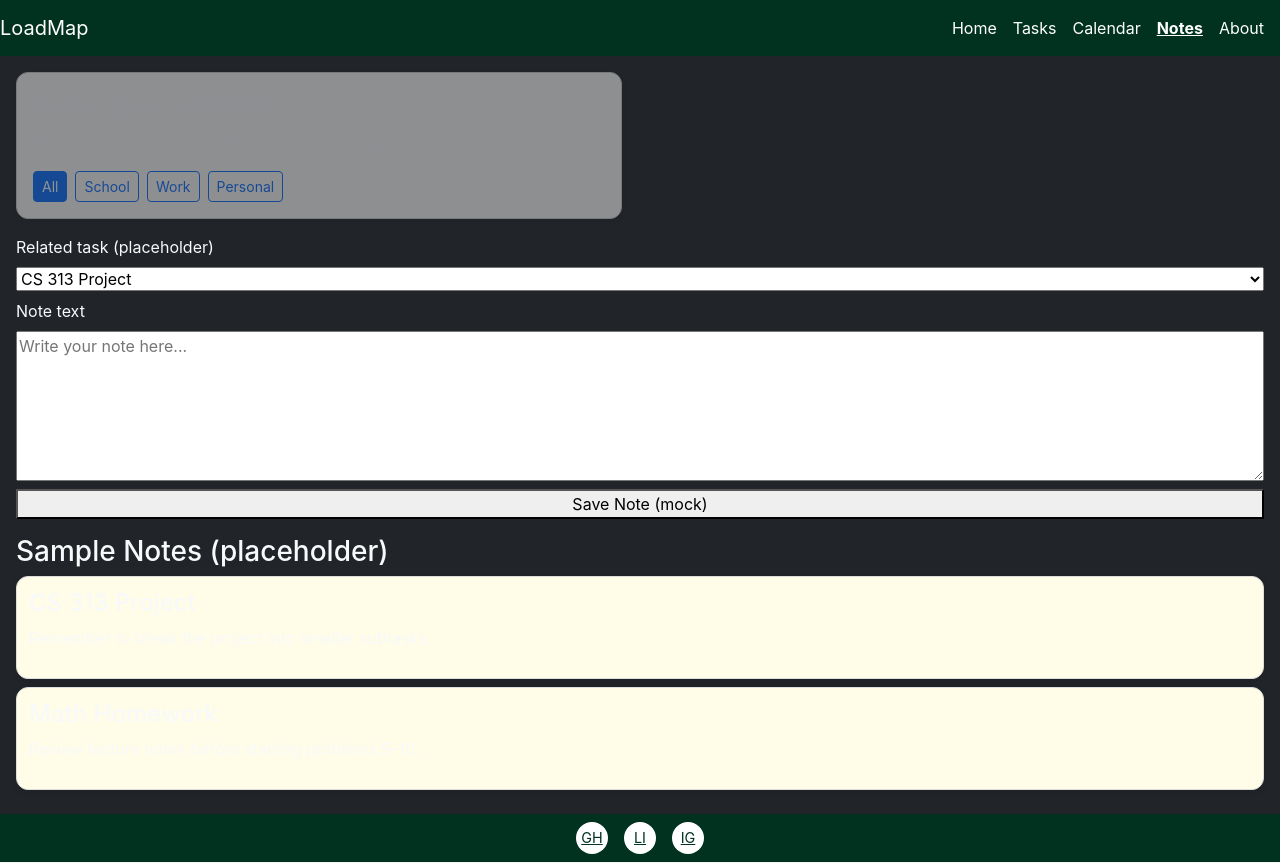
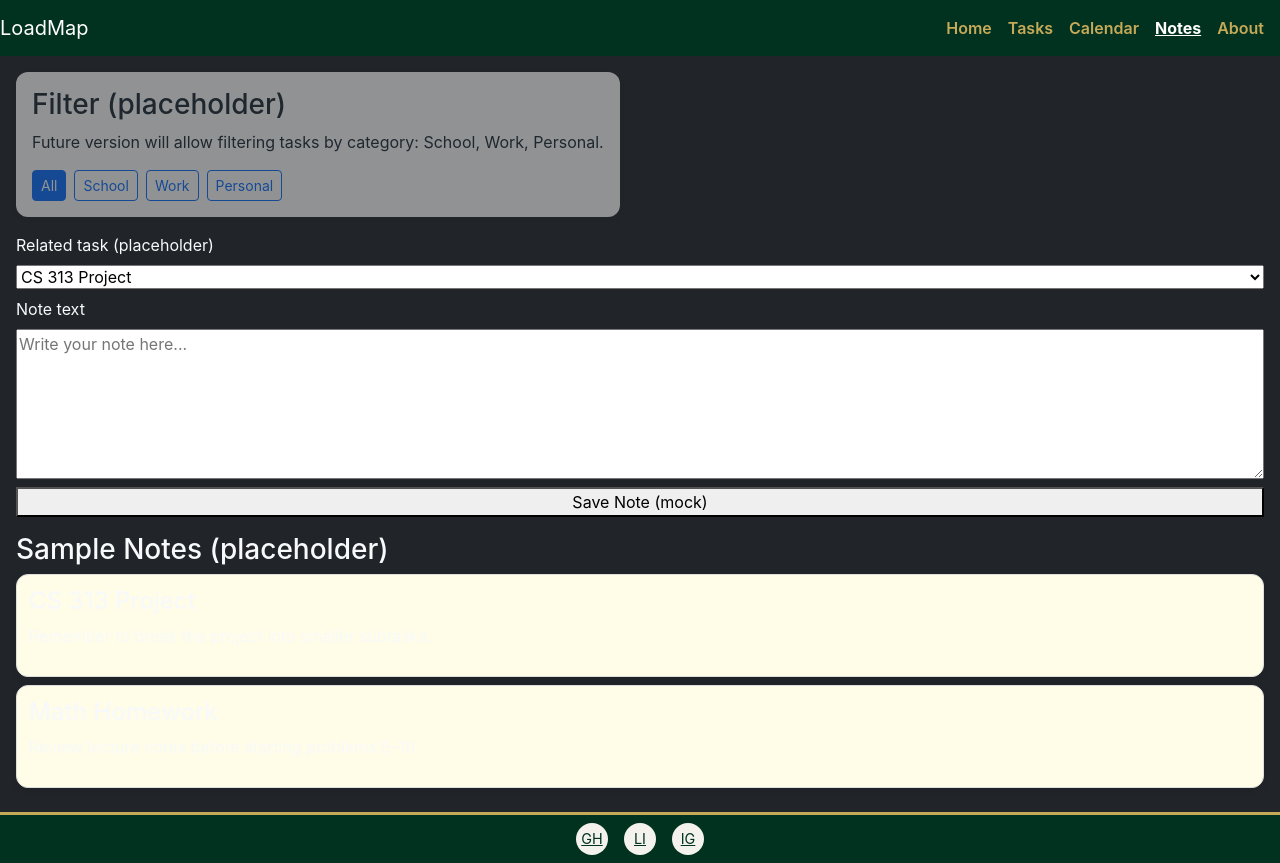
Before and after one commit to SethCSanti/startup, a React (Vite) app: page /notes in a window 1280 px wide. Built offline with nearby package versions, Linux system fonts and the light colour scheme.

Commit message:
fixed css to match new react properties and bootstrap

```diff
--- a/src/app.css
+++ b/src/app.css
@@ -7,6 +7,16 @@
 
 .footer {
   margin-top: auto;
+}
+
+:root {
+  --primary: #01311F;
+  --accent: #C6AA58;
+  --background: #F3F2ED;
+
+  --text-primary: #1f2933;   /* dark readable text */
+  --text-muted: #6b7280;     /* secondary text */
+  --surface: #ffffff;       /* cards / panels */
 }
 
 
@@ -21,6 +31,7 @@
 body {
   font-family: 'Inter', system-ui, sans-serif;
   background-color: var(--background);
+  color: var(--text-primary);
 }
 
 
@@ -52,7 +63,8 @@ nav {
 
 
 .nav-link {
-  color: white;
+  color: var(--accent);
+  font-weight: 600;
   text-decoration: none;
   margin-right: 1rem;
 }
@@ -90,6 +102,11 @@ nav {
 }
 
 .task-tile {
+  color: #1f2933;
+  display: flex;
+  flex-direction: column;
+  justify-content: space-between;
+  padding: 0.75rem;
   border-radius: 12px;
   box-shadow: 0 2px 6px rgba(0,0,0,0.1);
   transition: transform 0.2s, box-shadow 0.2s;
@@ -100,9 +117,9 @@ nav {
   box-shadow: 0 4px 12px rgba(0,0,0,0.15);
 }
 
-.task-tile.light:hover { background-color: #a5d6a7; }
-.task-tile.medium:hover { background-color: #fff59d; }
-.task-tile.heavy:hover { background-color: #ef9a9a; }
+.task-tile.light  { background-color: #d7ead9; }
+.task-tile.medium { background-color: #fff4c2; }
+.task-tile.heavy  { background-color: #f3c6c6; }
 
 .task-board-container {
   border: 2px solid var(--primary);
@@ -123,18 +140,29 @@ nav {
   gap: 1rem;
 }
 
+.task-tile button {
+  background: var(--primary);
+  color: white;
+  border: none;
+  border-radius: 6px;
+  padding: 0.25rem 0.5rem;
+}
+
+.task-tile button:hover {
+  background: #024c2f;
+}
 
 
 /* ------------------ PLACEHOLDERS ------------------ */
 .placeholder {
-  border: 1px solid #ccc;
+  background: var(--surface);
+  color: var(--text-primary);
+  border-radius: 12px;
   padding: 1rem;
   margin-top: 1rem;
-  background: #f9f9f9;
+  box-shadow: 0 2px 6px rgba(0,0,0,0.08);
+}
 
-  border-radius: 12px; /* rounded corners */
-  box-shadow: 0 2px 6px rgba(0,0,0,0.08); /* subtle shadow */
-}
 
 
 
@@ -205,6 +233,7 @@ nav {
 /* ------------------ FOOTER ------------------ */
 .footer {
   background-color: var(--primary);
+  border-top: 3px solid var(--accent);
   padding: 0.5rem 0;
   display: flex;
   justify-content: center;
@@ -216,7 +245,7 @@ nav {
 .footer .social-icon {
   width: 24px;
   height: 24px;
-  background-color: white; /* placeholder circle */
+  background-color: var(--background); /* placeholder circle */
   border-radius: 50%;
   display: flex;
   justify-content: center;
@@ -251,12 +280,14 @@ nav {
   margin-bottom: 1.5rem;
 
   border-radius: 14px;
-  background: #f9f9f9;
+  background: var(--surface);
+  color: var(--text-primary);
+  border-left: 6px solid var(--primary);
   box-shadow: 0 2px 8px rgba(0,0,0,0.08);
 }
 
-.banner-item {
-  flex: 1;
+.banner-item h4 {
+  color: var(--primary);
 }
 
 .banner-login {
@@ -287,16 +318,17 @@ nav {
   width: 100%;
   height: 160px;
   object-fit: cover;
-
   border-radius: 12px;
-  background: #eee;
+  background: var(--surface);
+  color: var(--text-muted);
+  font-weight: 500;
   display: flex;
   align-items: center;
   justify-content: center;
-
   box-shadow: 0 2px 6px rgba(0,0,0,0.1);
 }
+
 .gallery-placeholder {
   font-size: 0.9rem;
-  color: #666;
+  color: var(--text-muted);
 }
```
